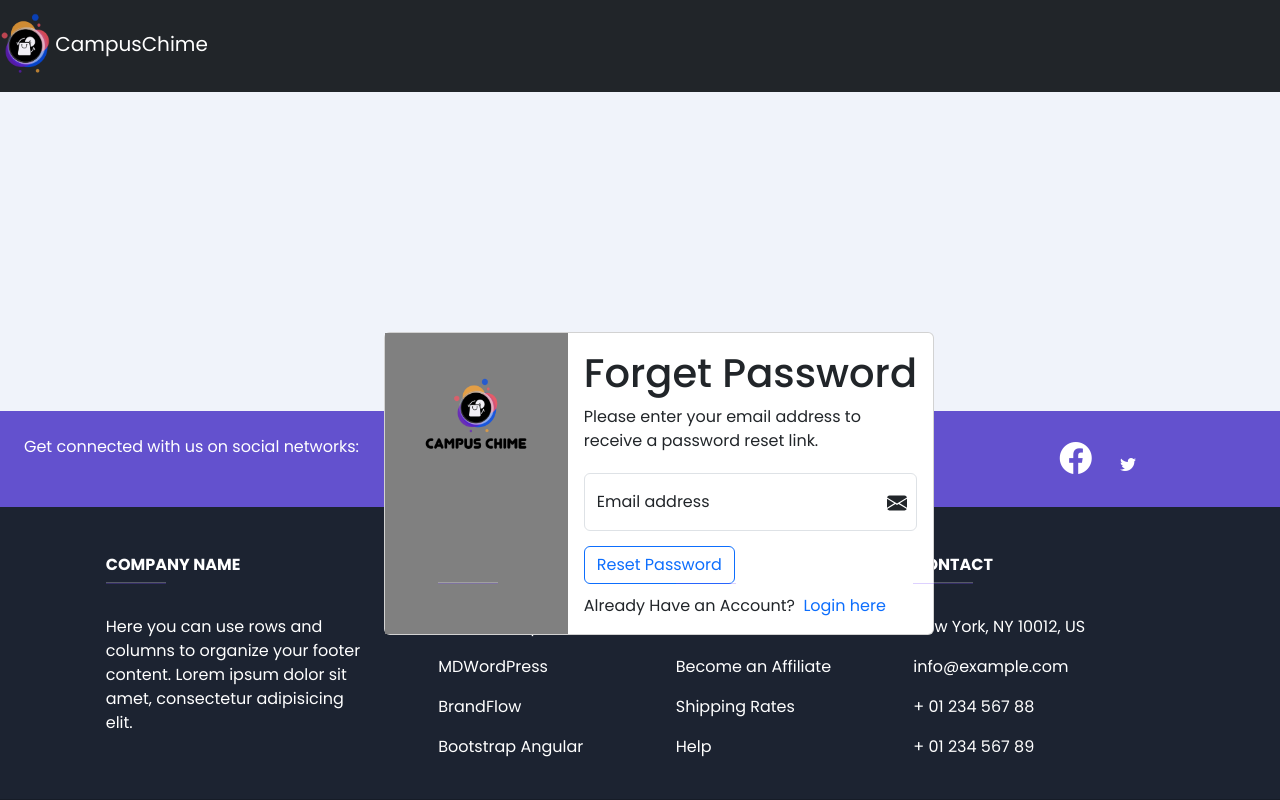
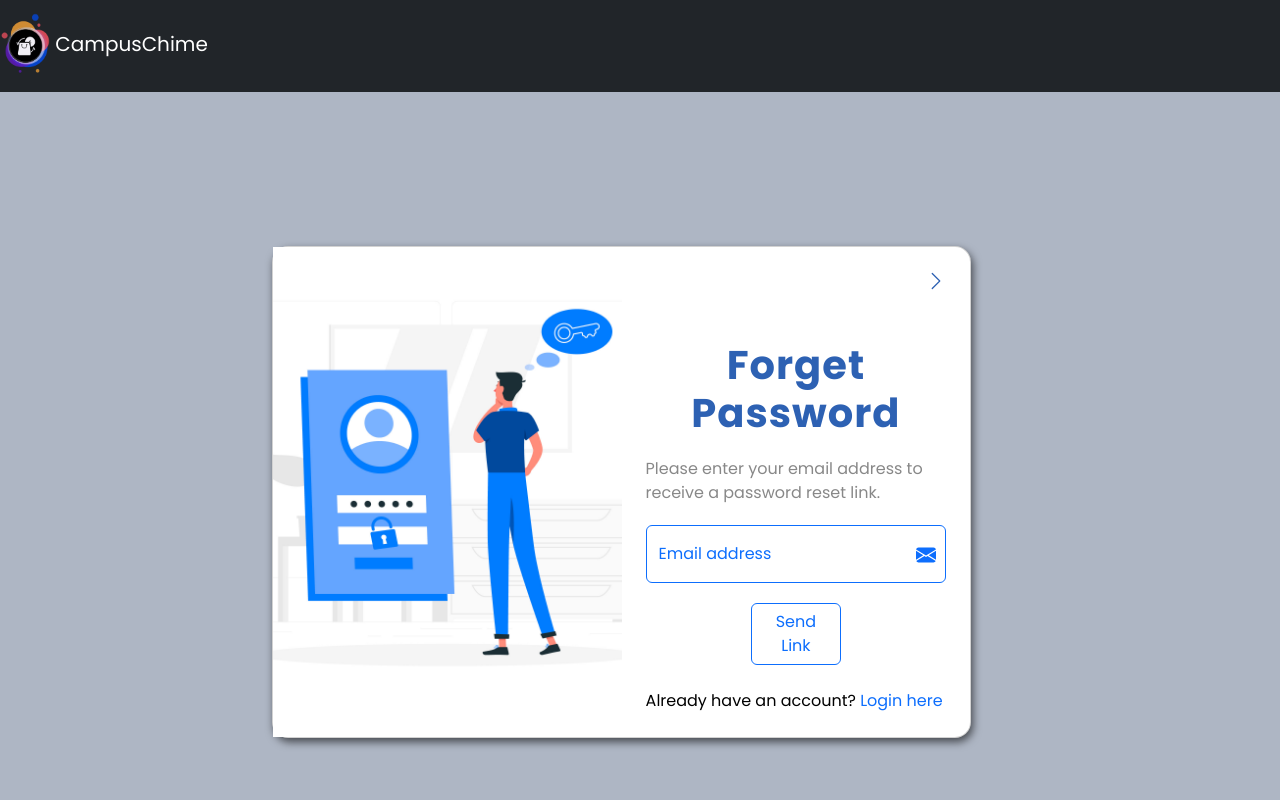
Before and after one commit to L2GS-19101360/CampusChime, a React (Vite) app: page /forgetPasswordPage in a window 1280 px wide. Shown: the top 800 px of the page. Built offline with nearby package versions, Linux system fonts and the light colour scheme.

Commit message:
fixed footer prob;em in pages

```diff
--- a/src/components/admin/AdminNavbar.jsx
+++ b/src/components/admin/AdminNavbar.jsx
@@ -19,11 +19,7 @@ function AdminNavbar({
 
   var userImage = sessionStorage.getItem("userImage");
 
-  console.log(userImage);
-
   var IsImageNULL = userImage === "0";
-
-  console.log(IsImageNULL);
 
   const handleDropdownToggle = () => {
     setDropdownOpen(!isDropdownOpen);
--- a/src/components/admin/EntrepreneurRequest.jsx
+++ b/src/components/admin/EntrepreneurRequest.jsx
@@ -117,6 +117,7 @@ const EntrepreneurRequest = () => {
         console.error(error);
       });
   };
+
   return (
     <div className="container-fluid mt-3 mb-4 d-flex align-items-center justify-content-center">
       <div className="col-lg-10 mt-4 mt-lg-0">
--- a/src/pages/Forget Password Page/ForgetPasswordPage.jsx
+++ b/src/pages/Forget Password Page/ForgetPasswordPage.jsx
@@ -1,9 +1,16 @@
 import React, { Component } from "react";
-import { Navbar, Nav, Form, Button, FloatingLabel } from "react-bootstrap";
+import {
+  Form,
+  Button,
+  Alert,
+  Navbar,
+  Nav,
+  FloatingLabel,
+} from "react-bootstrap";
+import { EnvelopeFill, ChevronRight } from "react-bootstrap-icons";
 import { Link } from "react-router-dom";
-import { EnvelopeFill } from "react-bootstrap-icons";
+import forgetImage from "../../assets/forgetPassword.jpg";
 import WebLogo from "../../assets/CampusChimeNoname.png";
-import Logo from "../../assets/CampusChime.png";
 import "bootstrap/dist/css/bootstrap.min.css";
 import "bootstrap/dist/js/bootstrap.bundle.min";
 
@@ -12,12 +19,9 @@ class ForgetPasswordPage extends Component {
     super();
     this.state = {
       sentEmailDisplay: "",
+      loading: false,
     };
   }
-
-  componentDidMount() {}
-
-  componentWillUnmount() {}
 
   handleEmailSubmit = async (e) => {
     e.preventDefault();
@@ -27,6 +31,7 @@ class ForgetPasswordPage extends Component {
     console.log(email);
 
     this.setState({
+      loading: true,
       sentEmailDisplay: (
         <div className="alert alert-primary" role="alert">
           Email Sent!
@@ -53,10 +58,14 @@ class ForgetPasswordPage extends Component {
       }
     } catch (error) {
       console.error("Error sending email", error);
+    } finally {
+      this.setState({ loading: false });
     }
   };
 
   render() {
+    const { loading } = this.state;
+
     return (
       <div>
         <Navbar bg="dark" expand="lg" variant="dark">
@@ -64,7 +73,7 @@ class ForgetPasswordPage extends Component {
             <img
               src={WebLogo}
               alt=""
-              style={{ width: "50px", marginBottom: "5px"  }}
+              style={{ width: "50px", marginBottom: "5px" }}
             />{" "}
             CampusChime
           </Navbar.Brand>
@@ -73,45 +82,78 @@ class ForgetPasswordPage extends Component {
             <Nav className="mr-auto"></Nav>
           </Navbar.Collapse>
         </Navbar>
-
+        <section className="vh-100" style={{ backgroundColor: "#aeb6c4" }}>
+          <div className="container py-5 h-100">
+            <div className="row d-flex justify-content-center align-items-center h-100">
+              <div className="col col-xl-8">
                 <div
-          className="card mb-3"
+                  className="card"
                   style={{
-            backgroundColor: "white",
-            maxWidth: "43%",
-            position: "relative",
-            left: "30%",
-            top: "240px",
+                    borderRadius: "1rem",
+                    width: "95%",
+                    boxShadow: "2px 4px 8px rgba(0, 0, 0, 0.6)",
                   }}
                 >
                   <div className="row g-0">
                     <div
-              className="col-md-4"
-              style={{ backgroundColor: "gray", textAlign: "center" }}
+                      className="col-md-6 col-lg-6 d-none d-md-block"
+                      style={{
+                        background: `url(${forgetImage})`,
+                        backgroundSize: "cover",
+                        backgroundPosition: "center",
+                      }}
+                    ></div>
+                    <div className="col-md-6 col-lg-6">
+                      <div className="d-flex flex-column justify-content-start align-items-start">
+                        <div
+                          className="card-body p-4 p-lg-6 text-black"
+                          style={{ width: "100%" }}
                         >
-              <img
-                src={Logo}
-                alt=""
-                style={{ height: "160px", width: "160px" }}
+                          <div className=" d-flex justify-content-end">
+                            <ChevronRight
+                              size={20}
+                              onClick={() => this.props.history.push("/")}
+                              style={{ cursor: "pointer" }}
+                              color="#2d61b3"
                             />
                           </div>
-            <div className="col-md-8">
-              <div className="card-body">
-                <h1>Forget Password</h1>
-                <p>
-                  Please enter your email address to receive a password reset
-                  link.
+                          <h1
+                            className="fw-bold mb-3 pb-1"
+                            style={{
+                              letterSpacing: "1px",
+                              textAlign: "center",
+                              marginTop: "50px",
+                              color: "#2d61b3",
+                            }}
+                          >
+                            Forget Password
+                          </h1>
+                          <p
+                            style={{
+                              fontSize: "16px",
+                              marginBottom: "20px",
+                              color: "#888888",
+                            }}
+                          >
+                            Please enter your email address to receive a
+                            password reset link.
                           </p>
                           {this.state.sentEmailDisplay}
                           <Form
                             onSubmit={this.handleEmailSubmit}
-                  style={{ marginTop: "20px" }}
+                            className="form-container"
                           >
                             <FloatingLabel
                               controlId="forgetPasswordEmail"
                               label="Email address"
+                              style={{ color: "#0d6efd", marginTop: "10px" }}
                             >
-                    <Form.Control type="email" placeholder="Email" required />
+                              <Form.Control
+                                type="email"
+                                placeholder="Email"
+                                required
+                                style={{ borderColor: "#0d6efd" }}
+                              />
                               <EnvelopeFill
                                 size={20}
                                 style={{
@@ -122,20 +164,33 @@ class ForgetPasswordPage extends Component {
                               />
                             </FloatingLabel>
 
+                            <div className=" text-center">
                               <Button
-                    style={{ marginTop: "15px", marginBottom: "10px" }}
+                                style={{ marginTop: "20px", width: "30%" }}
                                 variant="outline-primary"
                                 type="submit"
+                                disabled={loading}
                               >
-                    Reset Password
+                                {loading ? "Sending..." : "Send Link"}
                               </Button>
+                            </div>
                           </Form>
-                Already Have an Account? &nbsp;
-                <Link to="/LoginPage">Login here</Link>
+                          <div className="mt-4">
+                            Already have an account?{" "}
+                            <Link to="/LoginPage">
+                              {" "}
+                              <span className="loginLink">Login here</span>
+                            </Link>
                           </div>
                         </div>
                       </div>
                     </div>
+                  </div>
+                </div>
+              </div>
+            </div>
+          </div>
+        </section>
       </div>
     );
   }
--- a/src/pages/Login Page/LoginPage.jsx
+++ b/src/pages/Login Page/LoginPage.jsx
@@ -16,6 +16,8 @@ import loginImage from "../../assets/loginImage.jpg";
 import { EnvelopeFill } from "react-bootstrap-icons";
 import { toast, ToastContainer } from "react-toastify";
 import "react-toastify/dist/ReactToastify.css";
+import "./LoginDesign.css";
+import { ChevronRight } from "react-bootstrap-icons";
 
 class LoginPage extends Component {
   state = {
@@ -31,6 +33,9 @@ class LoginPage extends Component {
     }));
   };
 
+  handleGoBack = () => {
+    this.props.history.push("/");
+  };
   handleSubmit = async (e) => {
     e.preventDefault();
 
@@ -145,9 +150,18 @@ class LoginPage extends Component {
                     <div className="col-md-6 col-lg-6">
                       <div className="d-flex flex-column justify-content-start align-items-start">
                         <div
-                          className="card-body p-4 p-lg-5 text-black"
+                          className="card-body p-4 p-lg-6 text-black"
                           style={{ width: "100%" }}
                         >
+                          <div className=" d-flex justify-content-end">
+                            <ChevronRight
+                              size={20}
+                              onClick={this.handleGoBack}
+                              style={{ cursor: "pointer" }}
+                              color="#2d61b3"
+                            />
+                          </div>
+
                           <form onSubmit={this.handleSubmit}>
                             <h1
                               className="fw-bold mb-3 pb-1"
@@ -167,8 +181,8 @@ class LoginPage extends Component {
                                 color: "#888888",
                               }}
                             >
-                              Welcome! Please enter email and password to sign
-                              in to your account.
+                              Welcome back! Please enter email and password to
+                              sign in to your account.
                             </p>
 
                             <FloatingLabel
@@ -220,27 +234,38 @@ class LoginPage extends Component {
                               ></i>
                             </FloatingLabel>
 
-                            <div className="d-flex justify-content-between">
-                              <div></div>
+                            <div className=" d-flex justify-content-end">
                               <Link
                                 to="/forgetPasswordPage"
-                                style={{ alignSelf: "flex-end" }}
+                                className="forgetPass"
+                                style={{
+                                  fontSize: "14px",
+                                }}
                               >
+                                <span className="registerLink">
                                   Forget Password?
+                                </span>
                               </Link>
                             </div>
-
+                            <div className=" text-center">
                               <Button
-                              style={{ marginBottom: "20px", width: "20%" }}
+                                style={{ marginBottom: "10px", width: "30%" }}
                                 variant="outline-primary"
                                 type="submit"
                                 disabled={loading}
                               >
                                 {loading ? "Logging in..." : "Login"}
                               </Button>
+                            </div>
                           </form>
+                          <div className="mt-2">
                             Don't have an account?{" "}
-                          <Link to="/RegisterPage">Register here</Link>
+                            <Link to="/RegisterPage">
+                              <span className="registerLink">
+                                Register here
+                              </span>
+                            </Link>
+                          </div>
                         </div>
                       </div>
                     </div>
--- a/src/pages/Register Page/RegisterPage.jsx
+++ b/src/pages/Register Page/RegisterPage.jsx
@@ -1,13 +1,25 @@
 import React, { Component } from "react";
 import { Link, withRouter } from "react-router-dom";
-import { Form, Button, Navbar, FloatingLabel, Alert } from "react-bootstrap";
+import {
+  Form,
+  Button,
+  Navbar,
+  FloatingLabel,
+  Alert,
+  Nav,
+} from "react-bootstrap";
 import WebLogo from "../../assets/CampusChimeNoname.png";
-import Logo from "../../assets/CampusChime.png";
 import {
   PersonCircle,
   TelephoneFill,
   EnvelopeFill,
 } from "react-bootstrap-icons";
+import "bootstrap-icons/font/bootstrap-icons.css";
+import { toast, ToastContainer } from "react-toastify";
+import "react-toastify/dist/ReactToastify.css";
+import registerImage from "../../assets/register.jpg";
+import "./RegisterDesign.css";
+import { ChevronRight } from "react-bootstrap-icons";
 
 class RegisterPage extends Component {
   constructor() {
@@ -30,6 +42,9 @@ class RegisterPage extends Component {
     }));
   };
 
+  handleGoBack = () => {
+    this.props.history.push("/");
+  };
   handleRegisterAccount = (event) => {
     event.preventDefault();
 
@@ -44,7 +59,7 @@ class RegisterPage extends Component {
 
       xhttp.onreadystatechange = () => {
         if (xhttp.status === 200 && xhttp.readyState === 4) {
-          console.log(xhttp.responseText); // Log the response to the console
+          console.log(xhttp.responseText);
 
           try {
             var response = JSON.parse(xhttp.responseText);
@@ -58,6 +73,10 @@ class RegisterPage extends Component {
                 ),
               });
             } else {
+              toast.success("Registration successful", {
+                position: "top-center",
+                autoClose: 2000,
+              });
               // Store data in sessionStorage
               sessionStorage.setItem("userId", response.data);
               sessionStorage.setItem("role", response.user_type);
@@ -91,8 +110,9 @@ class RegisterPage extends Component {
   };
 
   render() {
-    var inputType = this.state.showPassword ? "text" : "password";
-    var eyeIcons = this.state.showPassword
+    const { loading } = this.state;
+    const inputType = this.state.showPassword ? "text" : "password";
+    const eyeIcons = this.state.showPassword
       ? "bi bi-eye-slash-fill"
       : "bi bi-eye-fill";
 
@@ -108,43 +128,75 @@ class RegisterPage extends Component {
             CampusChime
           </Navbar.Brand>
           <Navbar.Toggle aria-controls="navbarNav" />
-          <Navbar.Collapse id="navbarNav"></Navbar.Collapse>
+          <Navbar.Collapse id="navbarNav">
+            <Nav className="mr-auto"></Nav>
+          </Navbar.Collapse>
         </Navbar>
 
+        <section className="vh-100" style={{ backgroundColor: "#aeb6c4" }}>
+          <div className="container py-5 h-100">
+            <div className="row d-flex justify-content-center align-items-center h-100">
+              <div className="col col-xl-10">
                 <div
-          className="card mb-3"
+                  className="card"
                   style={{
-            backgroundColor: "white",
-            maxWidth: "50%",
-            position: "relative",
-            left: "25%",
-            top: "115px",
+                    borderRadius: "1rem",
+                    width: "95%",
+                    boxShadow: "2px 4px 8px rgba(0, 0, 0, 0.6)",
                   }}
-          id="registerCard"
                 >
                   <div className="row g-0">
                     <div
-              className="col-md-4"
-              style={{ backgroundColor: "gray", textAlign: "center" }}
+                      className="col-md-6 col-lg-6 d-none d-md-block"
+                      style={{
+                        background: `url(${registerImage})`,
+                        backgroundSize: "cover",
+                        backgroundPosition: "center",
+                      }}
+                    ></div>
+                    <div className="col-md-6 col-lg-6">
+                      <div className="d-flex flex-column justify-content-start align-items-start">
+                        <div
+                          className="card-body p-lg-6 text-black"
+                          style={{ width: "100%" }}
                         >
-              <img
-                src={Logo}
-                alt=""
-                style={{ height: "235px", width: "235px" }}
+                          <div className=" d-flex justify-content-end">
+                            <ChevronRight
+                              size={20}
+                              onClick={this.handleGoBack}
+                              style={{ cursor: "pointer" }}
+                              color="#2d61b3"
                             />
                           </div>
-            <div className="col-md-8">
-              <div className="card-body">
-                <h1>Register Page</h1>
+                          <form onSubmit={this.handleRegisterAccount}>
+                            <h1
+                              className="fw-bold mb-3 pb-1"
+                              style={{
+                                letterSpacing: "1px",
+                                textAlign: "center",
+                                marginTop: "20px",
+                                color: "#2d61b3",
+                              }}
+                            >
+                              Register
+                            </h1>
+                            <p
+                              style={{
+                                fontSize: "16px",
+                                marginBottom: "20px",
+                                color: "#888888",
+                              }}
+                            >
+                              Welcome! To create a new account. Please fill in
+                              the details below.
+                            </p>
+
                             {this.state.warning}
-                <Form
-                  onSubmit={this.handleRegisterAccount}
-                  style={{ marginTop: "20px" }}
-                >
+
                             <FloatingLabel
                               controlId="newLname"
                               label="Last Name"
-                    className="mb-3"
+                              style={{ color: "#0d6efd", marginTop: "10px" }}
                             >
                               <Form.Control
                                 type="text"
@@ -168,7 +220,7 @@ class RegisterPage extends Component {
                             <FloatingLabel
                               controlId="newFname"
                               label="First Name"
-                    className="mb-3"
+                              style={{ color: "#0d6efd", marginTop: "20px" }}
                             >
                               <Form.Control
                                 type="text"
@@ -192,7 +244,7 @@ class RegisterPage extends Component {
                             <FloatingLabel
                               controlId="newContact"
                               label="Contact Number"
-                    className="mb-3"
+                              style={{ color: "#0d6efd", marginTop: "20px" }}
                             >
                               <Form.Control
                                 type="tel"
@@ -200,7 +252,9 @@ class RegisterPage extends Component {
                                 required
                                 value={this.state.newContact}
                                 onChange={(e) =>
-                        this.setState({ newContact: e.target.value })
+                                  this.setState({
+                                    newContact: e.target.value,
+                                  })
                                 }
                               />
                               <TelephoneFill
@@ -216,7 +270,7 @@ class RegisterPage extends Component {
                             <FloatingLabel
                               controlId="newEmail"
                               label="Email address"
-                    className="mb-3"
+                              style={{ color: "#0d6efd", marginTop: "20px" }}
                             >
                               <Form.Control
                                 type="email"
@@ -240,7 +294,7 @@ class RegisterPage extends Component {
                             <FloatingLabel
                               controlId="newPassword1"
                               label="Password"
-                    className="mb-3"
+                              style={{ color: "#0d6efd", marginTop: "20px" }}
                             >
                               <Form.Control
                                 type={inputType}
@@ -248,7 +302,9 @@ class RegisterPage extends Component {
                                 required
                                 value={this.state.newPassword}
                                 onChange={(e) =>
-                        this.setState({ newPassword: e.target.value })
+                                  this.setState({
+                                    newPassword: e.target.value,
+                                  })
                                 }
                               />
                               <i
@@ -267,7 +323,7 @@ class RegisterPage extends Component {
                             <FloatingLabel
                               controlId="newPassword2"
                               label="Confirm Password"
-                    className="mb-3"
+                              style={{ color: "#0d6efd", marginTop: "20px" }}
                             >
                               <Form.Control
                                 type={inputType}
@@ -275,7 +331,9 @@ class RegisterPage extends Component {
                                 required
                                 value={this.state.conPassword}
                                 onChange={(e) =>
-                        this.setState({ conPassword: e.target.value })
+                                  this.setState({
+                                    conPassword: e.target.value,
+                                  })
                                 }
                               />
                               <i
@@ -290,24 +348,36 @@ class RegisterPage extends Component {
                                 }}
                               ></i>
                             </FloatingLabel>
-
+                            <div className="text-center">
                               <Button
-                    style={{ marginBottom: "10px" }}
+                                style={{ marginTop: "20px", width: "30%" }}
                                 variant="outline-primary"
                                 type="submit"
+                                disabled={loading}
                               >
-                    Register
+                                {loading ? "Registering..." : "Register"}
                               </Button>
-                </Form>
-                Already Have an Account? &nbsp;
-                <Link to="/LoginPage">Login here</Link>
+                            </div>
+                          </form>
+                          <div className="mt-4">
+                            Already have an account?{" "}
+                            <Link to="/LoginPage">
+                              {" "}
+                              <span className="loginLink">Login here</span>
+                            </Link>
                           </div>
                         </div>
                       </div>
                     </div>
                   </div>
+                </div>
+              </div>
+            </div>
+          </div>
+        </section>
+      </div>
     );
   }
 }
-
+<ToastContainer />;
 export default withRouter(RegisterPage);
```
Also changed, not shown: src/App.jsx (+3 -6 lines), src/pages/Login Page/LoginDesign.css (+11 -2 lines), src/pages/Register Page/RegisterDesign.css (+7 -3 lines), src/assets/forgetPassword.jpg (added), src/assets/register.jpg (added), src/pages/Forget Password Page/ForgetPasswordCSS.css (deleted), src/pages/Forget Password Page/ForgetPasswordDesign.css (added), 7 other files (tests, documents, lock files or other folders). Lines whose indentation alone changed are shown as unchanged.
